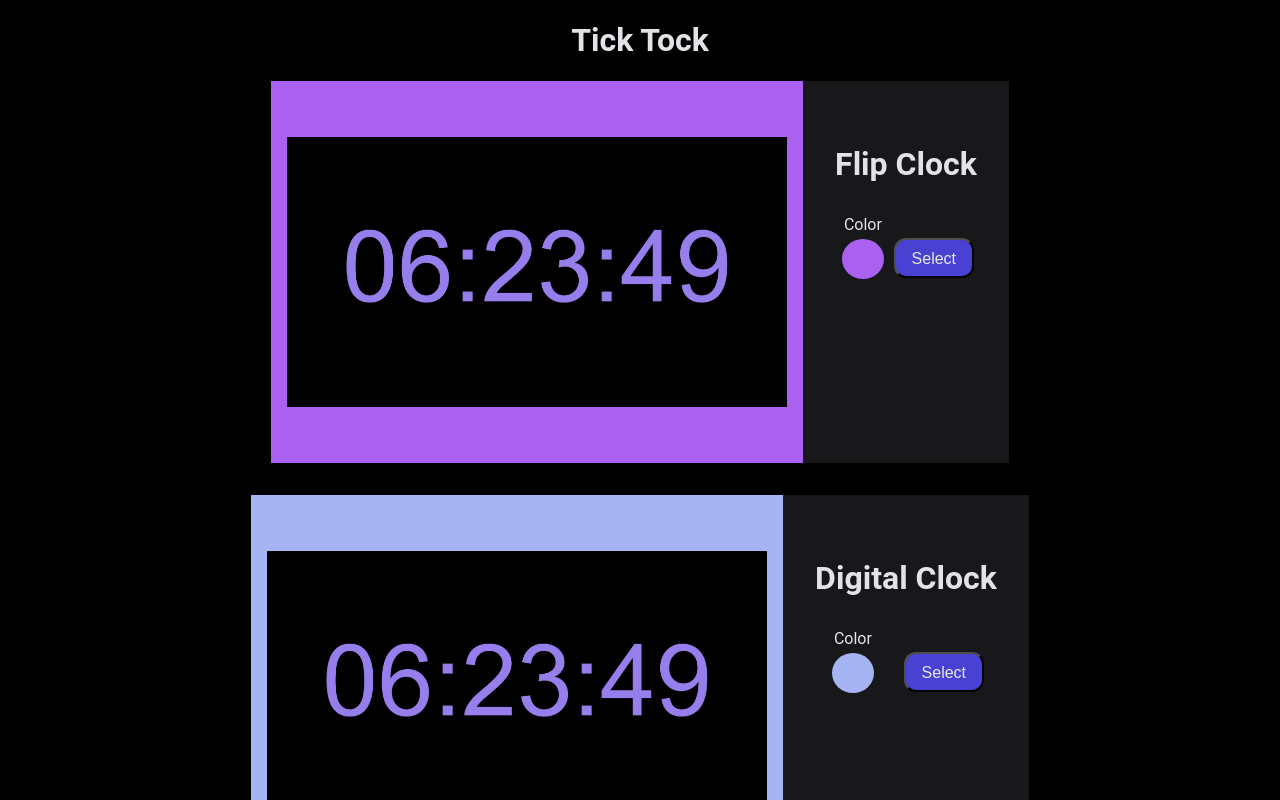
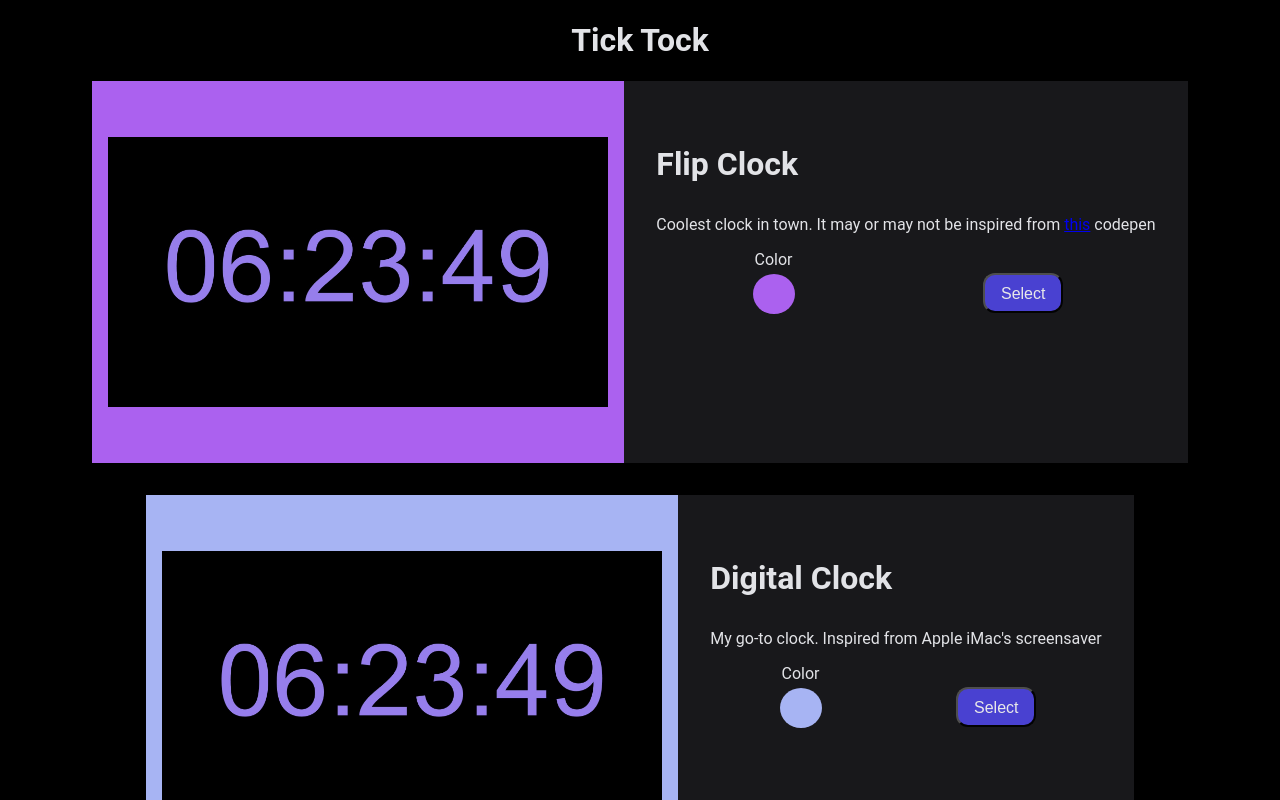
Before and after one commit to Jack-2077/tick-tock, a React (Create React App) app: page / in a window 1280 px wide. Shown: the top 800 px of the page. Built offline with nearby package versions, Linux system fonts and the light colour scheme.

Commit message:
fix: key prop missing and set innerhtml for desc

```diff
--- a/src/app/App.js
+++ b/src/app/App.js
@@ -17,11 +17,13 @@ const StyledContainer = styled.div`
   }
 `;
 
+const flipDesc =
+  "Coolest clock in town. It may or may not be inspired from <a href='https://codepen.io/nirlodsn/pen/yLWLpp'>this</a> codepen";
 const CLOCKS = [
   {
     title: 'Flip',
     color: '#AB61EF',
-    desc: 'Coolest clock in town. It may or may not be inspired from this codepen',
+    desc: <span dangerouslySetInnerHTML={{ __html: flipDesc }} />,
   },
   {
     title: 'Digital',
@@ -52,6 +54,7 @@ function App() {
           <div className='card-container'>
             {CLOCKS.map(({ title, color, desc }) => (
               <Card
+                key={title}
                 title={title}
                 backgroundColor={color}
                 desc={desc}
--- a/src/components/Card.js
+++ b/src/components/Card.js
@@ -79,6 +79,7 @@ const StyledCard = styled.div`
 
 function Card({
   title,
+  desc,
   handleActiveClock,
   backgroundColor,
   handlePrimaryColor,
@@ -99,6 +100,7 @@ function Card({
       </div>
       <div className='info_container'>
         <h3>{title} Clock</h3>
+        <p>{desc}</p>
         <div className='input_buttons'>
           <div className='edit-color'>
             <label htmlFor='input-color'>Color</label>
```
